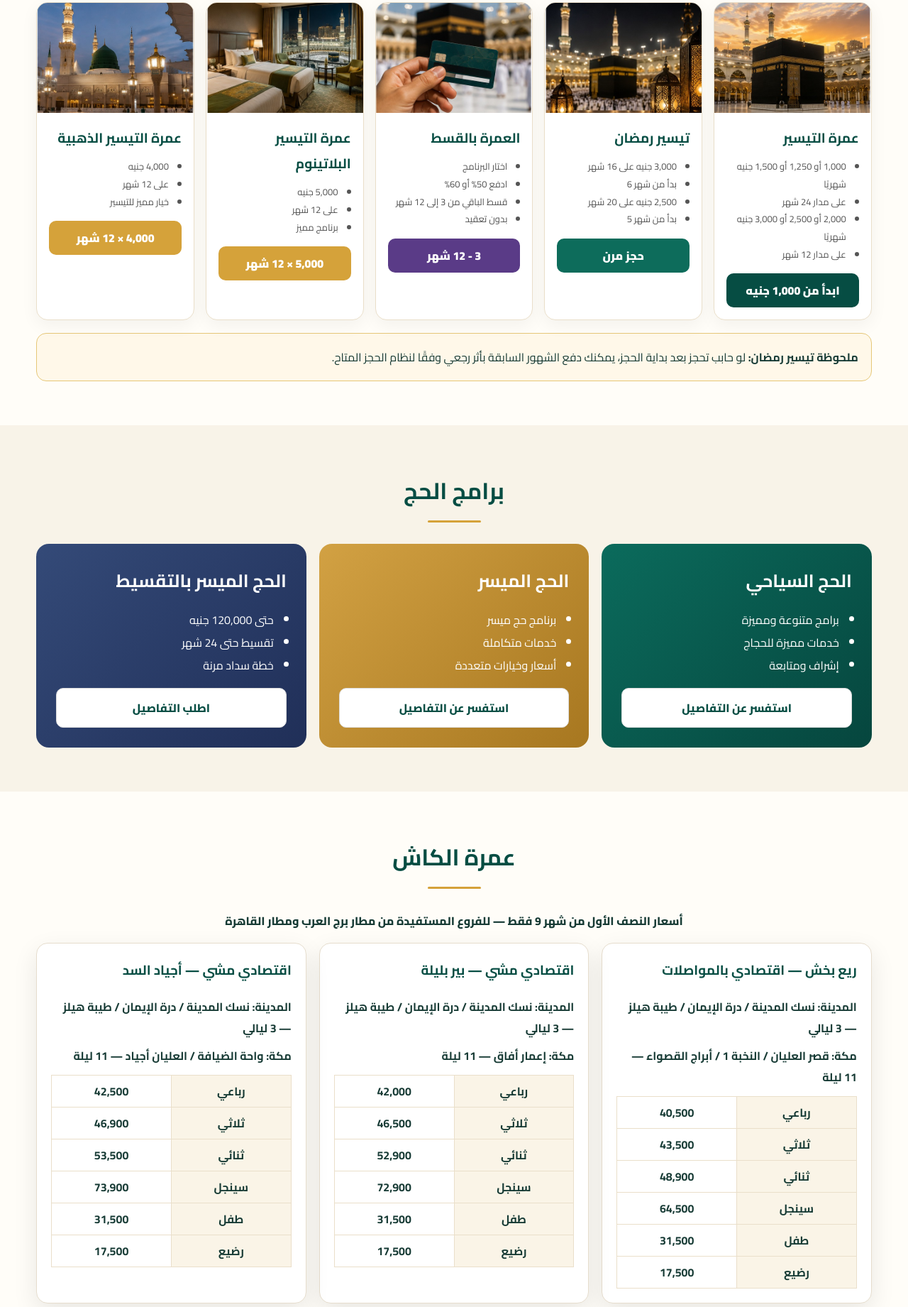
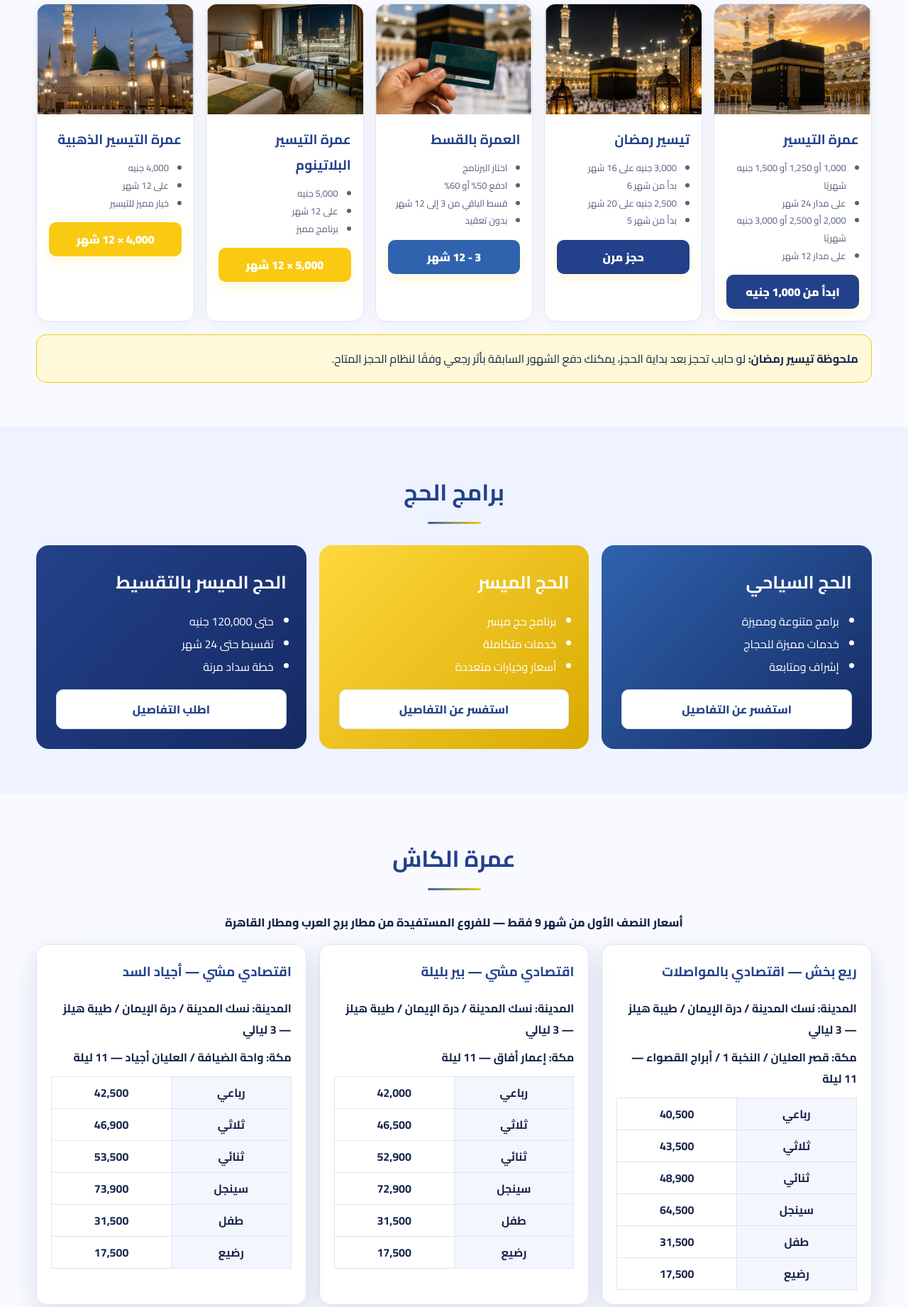
Before and after one commit to amrkhaledmohamedeng-create/hamsa-torism, a plain HTML site: page index.html in a window 1280 px wide. Shown: the part 956-2797 px from the top of the page at 71% size. Drawn offline with Linux system fonts and the light colour scheme.

Commit message:
Update index.html

```diff
--- a/index.html
+++ b/index.html
@@ -7,29 +7,41 @@
 <meta name="description" content="همسه للسياحة - برامج الحج والعمرة والسياحة الدينية، عمرة التيسير، تيسير رمضان، عمرة الكاش والعمرة بالقسط.">
 <style>
 @import url('https://fonts.googleapis.com/css2?family=Cairo:wght@400;500;600;700;800;900&display=swap');
-:root{--green:#064d43;--green2:#0b6b5c;--gold:#d5a23a;--gold2:#f1c75b;--cream:#fbf7ef;--ink:#173b35;--muted:#6b716e;--white:#fff;--shadow:0 12px 35px rgba(0,0,0,.09)}
+:root{
+--green:#23418A;
+--green2:#2F63AE;
+--gold:#FACA12;
+--gold2:#FFD83D;
+--cream:#F4F7FF;
+--ink:#16244A;
+--muted:#64708A;
+--white:#fff;
+--dark:#152A63;
+--blue-light:#EAF1FF;
+--shadow:0 12px 35px rgba(21,42,99,.13)
+}
 *{box-sizing:border-box;scroll-behavior:smooth}
-body{margin:0;font-family:Cairo,Arial,sans-serif;background:#fffdf8;color:var(--ink)}
+body{margin:0;font-family:Cairo,Arial,sans-serif;background:#F8FAFF;color:var(--ink)}
 a{text-decoration:none;color:inherit}
 .container{width:min(1180px,92%);margin:auto}
-header{position:sticky;top:0;z-index:50;background:rgba(4,61,53,.97);box-shadow:0 3px 18px #0002}
+header{position:sticky;top:0;z-index:50;background:rgba(21,42,99,.97);box-shadow:0 3px 18px #0002}
 .nav{min-height:72px;display:flex;align-items:center;justify-content:space-between;gap:20px}
 .logo{height:58px;width:92px;object-fit:contain;background:#fff;border-radius:8px;padding:3px}
 nav{display:flex;gap:20px;align-items:center;flex-wrap:wrap}
 nav a{color:#fff;font-size:14px;font-weight:700}
 nav a:hover{color:var(--gold2)}
-.wa-top{background:#0d8f67;color:#fff;padding:8px 15px;border:1px solid var(--gold);border-radius:30px;font-weight:800;font-size:13px}
+.wa-top{background:#23418A;color:#fff;padding:8px 15px;border:1px solid var(--gold);border-radius:30px;font-weight:800;font-size:13px}
 .hero{min-height:520px;display:flex;align-items:center;position:relative;overflow:hidden;background:
-linear-gradient(90deg,rgba(255,248,230,.98) 0%,rgba(255,248,230,.87) 35%,rgba(255,248,230,.2) 65%,rgba(0,0,0,.12)),
+linear-gradient(90deg,rgba(244,247,255,.98) 0%,rgba(244,247,255,.90) 35%,rgba(244,247,255,.25) 65%,rgba(21,42,99,.12)),
 url('kaaba.jpg') center/cover}
 .hero-content{max-width:610px;padding:75px 0}
 .badge{display:inline-block;background:#fff8;border:1px solid #c69b43;color:var(--green);padding:7px 16px;border-radius:30px;font-weight:800}
-h1{font-size:clamp(38px,5vw,66px);line-height:1.15;margin:18px 0 10px;color:#111}
+h1{font-size:clamp(38px,5vw,66px);line-height:1.15;margin:18px 0 10px;color:#152A63}
 h1 span{color:var(--green)}
 .hero p{font-size:19px;font-weight:700;max-width:570px}
 .hero-actions{display:flex;gap:12px;flex-wrap:wrap;margin-top:25px}
 .btn{padding:12px 24px;border-radius:10px;font-weight:800;border:1px solid transparent;display:inline-flex;align-items:center;justify-content:center}
-.btn-gold{background:var(--gold);color:#fff}.btn-green{background:var(--green);color:#fff}.btn-light{background:#fff;color:var(--green);border-color:#ddd}
+.btn-gold{background:var(--gold);color:#fff}.btn-green{background:var(--green);color:#fff}.btn-light{background:#fff;color:var(--green);border-color:#DCE5F7}
 .quick{display:grid;grid-template-columns:repeat(4,1fr);gap:14px;margin-top:-42px;position:relative;z-index:2}
 .quick .item{background:#fff;border-radius:15px;padding:18px;text-align:center;box-shadow:var(--shadow);border-top:4px solid var(--gold)}
 .quick b{display:block;margin-bottom:5px}
@@ -37,50 +49,59 @@ section{padding:62px 0}
 .section-title{text-align:center;font-size:32px;margin:0 0 30px;color:var(--green)}
 .section-title:after{content:"";display:block;width:75px;height:3px;background:var(--gold);margin:12px auto;border-radius:5px}
 .cards{display:grid;grid-template-columns:repeat(5,1fr);gap:16px}
-.card{background:#fff;border:1px solid #eadfca;border-radius:16px;overflow:hidden;box-shadow:0 7px 25px #0000000d;transition:.25s}
+.card{background:#fff;border:1px solid #DCE5F7;border-radius:16px;overflow:hidden;box-shadow:0 7px 25px #0000000d;transition:.25s}
 .card:hover{transform:translateY(-5px);box-shadow:var(--shadow)}
 .card-img{height:155px;background-size:cover;background-position:center}
 .card-body{padding:17px}
 .card h3{margin:0 0 10px;font-size:19px;color:var(--green)}
-.card ul{padding:0 18px 0 0;margin:0;line-height:1.9;font-size:13px;color:#555}
+.card ul{padding:0 18px 0 0;margin:0;line-height:1.9;font-size:13px;color:#53617A}
 .price{margin-top:15px;background:var(--green);color:#fff;border-radius:10px;padding:9px;text-align:center;font-weight:900}
 .gold-card .price{background:var(--gold)}
-.purple .price{background:#5a3b87}
-.ramadan .price{background:#0d6c5b}
+.purple .price{background:#2F63AE}
+.ramadan .price{background:#23418A}
 .cash-grid{display:grid;grid-template-columns:repeat(3,1fr);gap:18px}
-.cash{background:#fff;border:1px solid #e6ddcd;border-radius:16px;padding:20px;box-shadow:var(--shadow)}
+.cash{background:#fff;border:1px solid #DCE5F7;border-radius:16px;padding:20px;box-shadow:var(--shadow)}
 .cash h3{color:var(--green);margin-top:0}
 .cash .hotel{font-weight:700;margin:9px 0}
 .cash table{width:100%;border-collapse:collapse;margin-top:12px}
-.cash td{border:1px solid #eadfca;padding:7px;text-align:center;font-weight:700}
-.cash td:first-child{background:#faf4e7}
+.cash td{border:1px solid #DCE5F7;padding:7px;text-align:center;font-weight:700}
+.cash td:first-child{background:#F3F6FC}
 .flight-box{background:var(--green);color:#fff;border-radius:16px;padding:24px;box-shadow:var(--shadow)}
 .flight-box li{margin:8px 0}
 .hajj{display:grid;grid-template-columns:repeat(3,1fr);gap:18px}
 .hajj .box{padding:28px;border-radius:18px;color:#fff;min-height:220px;display:flex;flex-direction:column;justify-content:space-between}
-.hajj .box:nth-child(1){background:linear-gradient(135deg,#0b6b5c,#06463e)}
-.hajj .box:nth-child(2){background:linear-gradient(135deg,#d2a143,#a77720)}
-.hajj .box:nth-child(3){background:linear-gradient(135deg,#344a78,#202f58)}
+.hajj .box:nth-child(1){background:linear-gradient(135deg,#2F63AE,#152A63)}
+.hajj .box:nth-child(2){background:linear-gradient(135deg,#FFD83D,#D9A900)}
+.hajj .box:nth-child(3){background:linear-gradient(135deg,#23418A,#152A63)}
 .hajj h3{font-size:25px;margin:0}
 .hajj ul{padding-right:18px;line-height:2}
-.notice{background:#fff8e9;border:1px solid #e6c778;padding:18px;border-radius:14px;margin-top:18px}
+.notice{background:#FFF9D9;border:1px solid #FACA12;padding:18px;border-radius:14px;margin-top:18px}
 .hotels{display:grid;grid-template-columns:repeat(6,1fr);gap:12px}
 .hotel-card{background:#fff;border-radius:13px;overflow:hidden;border:1px solid #eee;box-shadow:0 5px 18px #0001}
 .hotel-img{height:120px;background-size:cover;background-position:center}
 .hotel-card div:last-child{padding:10px;text-align:center;font-size:13px;font-weight:800}
-.stars{color:#f0aa20;letter-spacing:2px}
-.contact{background:linear-gradient(135deg,#073f38,#0b695b);color:#fff;border-radius:25px;padding:35px}
+.stars{color:#FACA12;letter-spacing:2px}
+.contact{background:linear-gradient(135deg,#152A63,#23418A);color:#fff;border-radius:25px;padding:35px}
 .contact-grid{display:grid;grid-template-columns:1.1fr 1fr 1fr;gap:18px;align-items:stretch}
 .contact-box{background:#ffffff12;border:1px solid #ffffff22;border-radius:18px;padding:25px}
 .contact-box h3{margin-top:0}
-.big-wa{font-size:25px;color:#ffe18a;font-weight:900;direction:ltr;text-align:center;display:block;margin:20px 0}
+.big-wa{font-size:25px;color:#FFD83D;font-weight:900;direction:ltr;text-align:center;display:block;margin:20px 0}
 .social{display:flex;gap:10px;justify-content:center;margin-top:20px}
 .social a{background:#fff;color:var(--green);padding:9px 15px;border-radius:10px;font-weight:800}
-footer{background:#043c35;color:#fff;padding:18px;text-align:center;font-size:13px}
-.float-wa{position:fixed;bottom:22px;left:22px;width:58px;height:58px;border-radius:50%;background:#19b878;color:#fff;display:flex;align-items:center;justify-content:center;font-size:29px;box-shadow:0 7px 22px #0004;z-index:100}
-.small{font-size:12px;color:#666}.ltr{direction:ltr;display:inline-block}
+footer{background:#152A63;color:#fff;padding:18px;text-align:center;font-size:13px}
+.float-wa{position:fixed;bottom:22px;left:22px;width:58px;height:58px;border-radius:50%;background:#23418A;color:#fff;display:flex;align-items:center;justify-content:center;font-size:29px;box-shadow:0 7px 22px #0004;z-index:100}
+.small{font-size:12px;color:#64708A}.ltr{direction:ltr;display:inline-block}
 @media(max-width:900px){.cards{grid-template-columns:repeat(2,1fr)}.cash-grid,.hajj,.contact-grid{grid-template-columns:1fr}.hotels{grid-template-columns:repeat(3,1fr)}.quick{grid-template-columns:repeat(2,1fr)}nav{display:none}.hero{min-height:580px}.hero-content{padding:55px 0}.hero{background-position:60% center}}
 @media(max-width:520px){.cards{grid-template-columns:1fr}.hotels{grid-template-columns:repeat(2,1fr)}.quick{grid-template-columns:1fr 1fr}.hero p{font-size:16px}section{padding:45px 0}}
+
+/* Logo-inspired visual identity: royal blue + luminous gold */
+header{border-bottom:2px solid var(--gold)}
+.btn-gold,.price,.quick .item{box-shadow:0 6px 18px rgba(250,202,18,.16)}
+.card,.cash,.hotel-card{background:rgba(255,255,255,.98)}
+.section-title{color:var(--green)}
+.section-title:after{background:linear-gradient(90deg,var(--green2),var(--gold))}
+.badge{background:rgba(255,255,255,.86);border-color:var(--gold);color:var(--green)}
+.notice{color:var(--ink)}
 </style>
 </head>
 <body>
@@ -125,7 +146,7 @@ footer{background:#043c35;color:#fff;padding:18px;text-align:center;font-size:13
 </div>
 </section>
 
-<section id="hajj" style="background:#f8f3e8">
+<section id="hajj" style="background:#EEF3FF">
 <div class="container">
 <h2 class="section-title">برامج الحج</h2>
 <div class="hajj">
@@ -157,7 +178,7 @@ footer{background:#043c35;color:#fff;padding:18px;text-align:center;font-size:13
 </div>
 </section>
 
-<section id="hotels" style="background:#f8f3e8">
+<section id="hotels" style="background:#EEF3FF">
 <div class="container">
 <h2 class="section-title">فنادق مكة والمدينة</h2><p style="text-align:center;color:#6b716e;margin-top:-18px">أسماء الفنادق كما وردت في البرامج. الصور المعروضة صور توضيحية مرتبطة بمكة والمدينة والإقامة.</p>
 <div class="hotels">
```
